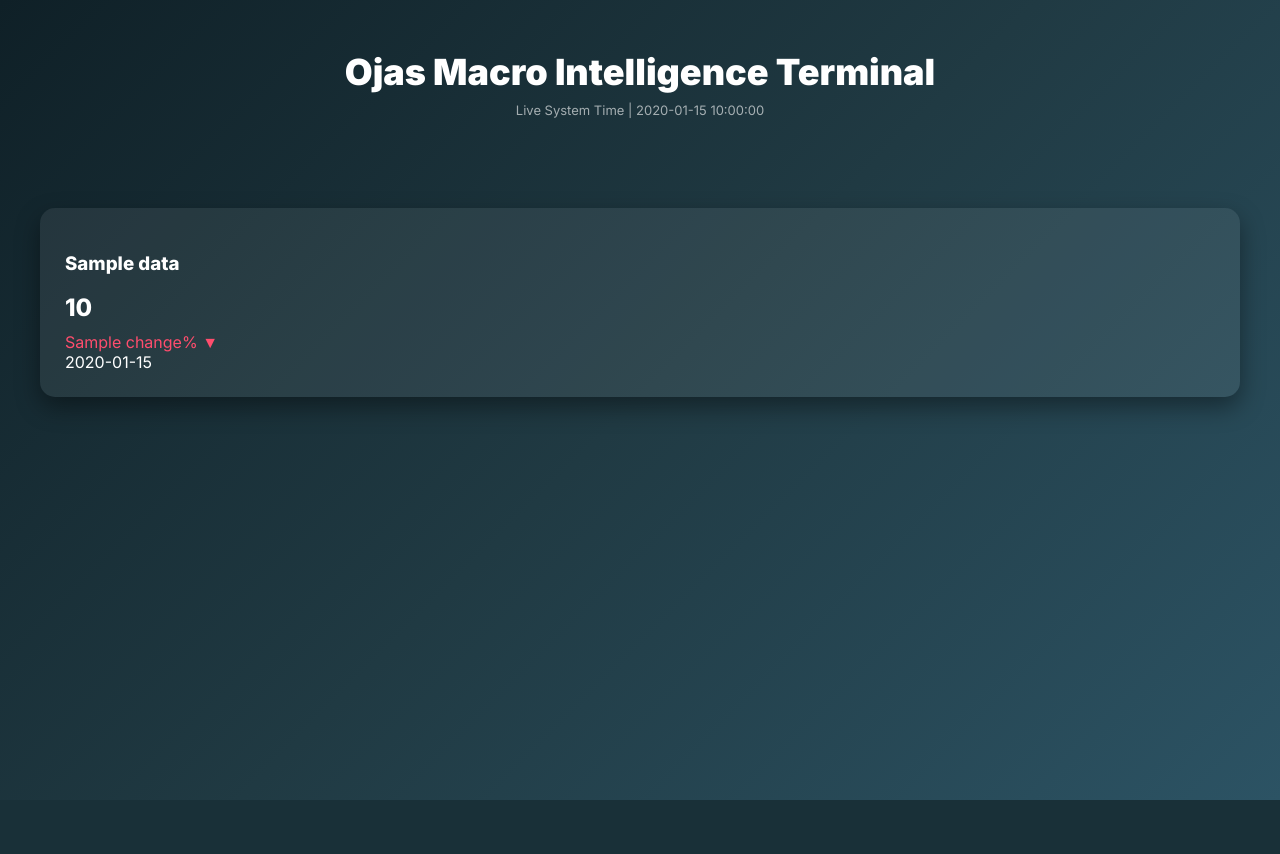
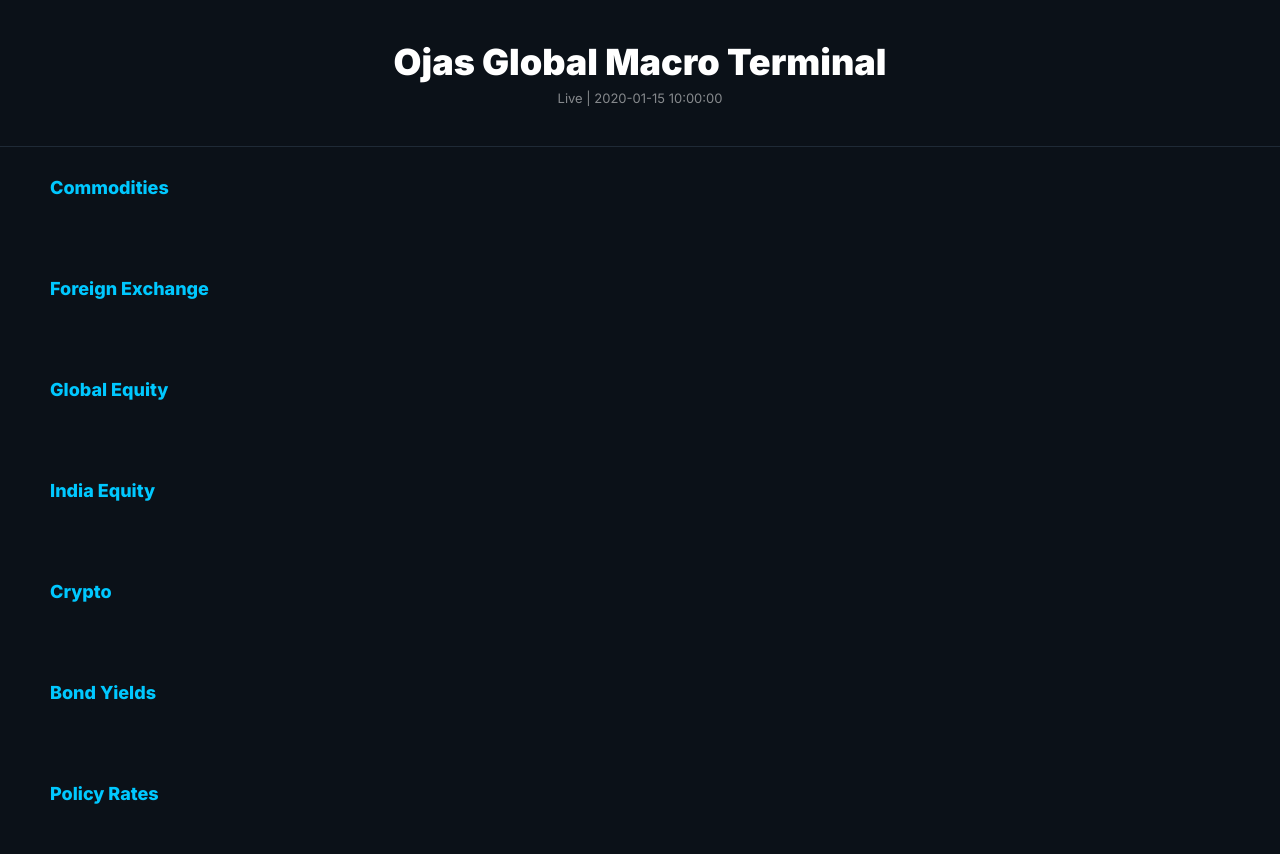
Before and after one commit to ojasb353-cmyk/ojas-market-tracker, a Flask app: template ojas_market_tracker/templates/index.html in a window 1280 px wide. Before the commit the page ends 800 px from the top, so only its background shows below. Run offline with Flask 3, Linux system fonts and the light colour scheme; the template is opened without the code that fills it: most values are stand-ins (such as "Sample title", 1, 10 or a date in 2020).

Commit message:
Full Bloomberg-style macro rebuild

```diff
--- a/ojas_market_tracker/app.py
+++ b/ojas_market_tracker/app.py
@@ -4,25 +4,54 @@ import datetime
 
 app = Flask(__name__)
 
+# Static rates
+FED_FUNDS = 5.50
+RBI_REPO = 6.50
+
 symbols = {
+    # Commodities (convert to INR)
+    "Crude Oil": "CL=F",
+    "Natural Gas": "NG=F",
+    "Gold": "GC=F",
+    "Silver": "SI=F",
+    "Copper": "HG=F",
+    "Wheat": "ZW=F",
+
+    # FX
+    "USD/INR": "USDINR=X",
+    "EUR/INR": "EURINR=X",
+    "AED/INR": "AEDINR=X",
+
+    # Global Equity
     "S&P 500": "^GSPC",
+    "Dow Jones": "^DJI",
+    "NASDAQ": "^IXIC",
+    "Shanghai Composite": "000001.SS",
+    "Hang Seng": "^HSI",
+
+    # India
     "NIFTY 50": "^NSEI",
-    "Gold (INR per 10g)": "GC=F",
+    "Sensex": "^BSESN",
+
+    # Crypto
     "Bitcoin": "BTC-USD",
+    "Ethereum": "ETH-USD",
+
+    # Bonds
     "US 10Y Yield": "^TNX",
+    "India 10Y": "^INDI10Y"
 }
-
-def get_usd_inr():
-    try:
-        usd = yf.Ticker("USDINR=X")
-        data = usd.history(period="1d")
-        return float(data["Close"].iloc[-1])
-    except:
-        return 83.0
 
 def get_data():
     data = {}
-    usd_inr = get_usd_inr()
+    usd_inr = 83.0
+
+    try:
+        usd = yf.Ticker("USDINR=X")
+        usd_data = usd.history(period="1d")
+        usd_inr = float(usd_data["Close"].iloc[-1])
+    except:
+        pass
 
     for name, ticker in symbols.items():
         try:
@@ -36,30 +65,48 @@ def get_data():
             previous = float(hist["Close"].iloc[-2])
             change = ((current - previous) / previous) * 100
 
-            # Gold conversion
-            if "Gold" in name:
+            # Commodities conversion
+            if name in ["Crude Oil", "Natural Gas", "Gold", "Silver", "Copper", "Wheat"]:
                 current = current * usd_inr
-                current = (current / 31.1035) * 10
                 price = f"₹ {current:,.2f}"
-            elif name == "NIFTY 50":
+
+            elif name in ["USD/INR", "EUR/INR", "AED/INR"]:
                 price = f"₹ {current:,.2f}"
-            elif name == "US 10Y Yield":
+
+            elif name in ["NIFTY 50", "Sensex"]:
+                price = f"₹ {current:,.2f}"
+
+            elif name in ["US 10Y Yield", "India 10Y"]:
                 price = f"{current:.2f}%"
+
             else:
                 price = f"$ {current:,.2f}"
 
             data[name] = {
                 "price": price,
                 "change": round(change, 2),
-                "sentiment": "Bullish 📈" if change > 0 else "Bearish 📉"
+                "sentiment": "Bullish" if change > 0 else "Bearish"
             }
 
         except:
             data[name] = {
-                "price": "Data Error",
+                "price": "N/A",
                 "change": 0,
                 "sentiment": "Unavailable"
             }
+
+    # Add policy rates
+    data["Fed Funds Rate"] = {
+        "price": f"{FED_FUNDS:.2f}%",
+        "change": 0,
+        "sentiment": "Stable"
+    }
+
+    data["RBI Repo Rate"] = {
+        "price": f"{RBI_REPO:.2f}%",
+        "change": 0,
+        "sentiment": "Stable"
+    }
 
     return data
 
@@ -68,9 +115,4 @@ def get_data():
 def home():
     market_data = get_data()
     now = datetime.datetime.now().strftime("%d %b %Y | %H:%M:%S")
-
-    return render_template(
-        "index.html",
-        data=market_data,
-        time=now
-    )
+    return render_template("index.html", data=market_data, time=now)
--- a/ojas_market_tracker/templates/index.html
+++ b/ojas_market_tracker/templates/index.html
@@ -1,95 +1,117 @@
 <!DOCTYPE html>
 <html>
 <head>
-    <title>Ojas Macro Intelligence Terminal</title>
+<title>Ojas Global Macro Terminal</title>
 <meta http-equiv="refresh" content="60">
 <link href="https://fonts.googleapis.com/css2?family=Inter:wght@400;600;800;900&display=swap" rel="stylesheet">
 
 <style>
-body {
-    background: linear-gradient(135deg,#0f2027,#203a43,#2c5364);
-    min-height:100vh;
+body{
+background:#0b1118;
+color:white;
 font-family:'Inter',sans-serif;
-    color:white;
 margin:0;
 }
 
-.header {
+.header{
+padding:40px;
 text-align:center;
-    padding:50px 20px;
+border-bottom:1px solid #1f2a36;
 }
 
-.title {
+.title{
 font-size:36px;
 font-weight:900;
 }
 
-.time {
-    margin-top:8px;
+.time{
+opacity:0.5;
 font-size:13px;
-    opacity:0.6;
+margin-top:6px;
 }
 
-.grid {
-    display:grid;
-    grid-template-columns:repeat(auto-fit,minmax(260px,1fr));
-    gap:25px;
-    padding:40px;
+.section{
+padding:30px 50px;
 }
 
-.card {
-    background:rgba(255,255,255,0.07);
-    padding:25px;
-    border-radius:15px;
-    box-shadow:0 10px 25px rgba(0,0,0,0.4);
+.section-title{
+font-size:18px;
+font-weight:700;
+margin-bottom:20px;
+color:#00c8ff;
 }
 
-.price {
-    font-size:24px;
-    font-weight:800;
-    margin:10px 0;
+.grid{
+display:grid;
+grid-template-columns:repeat(auto-fit,minmax(240px,1fr));
+gap:20px;
 }
 
-.positive { color:#00ffb3; }
-.negative { color:#ff4d6d; }
+.card{
+background:#121b26;
+padding:20px;
+border-radius:12px;
+border:1px solid #1f2a36;
+transition:0.2s;
+}
 
-.fallback {
-    text-align:center;
-    margin-top:60px;
-    font-size:18px;
-    opacity:0.7;
+.card:hover{
+border-color:#00c8ff;
 }
+
+.price{
+font-size:20px;
+font-weight:800;
+margin-top:6px;
+}
+
+.pos{color:#00ff9c;}
+.neg{color:#ff4d6d;}
+.small{font-size:12px;opacity:0.6;}
 </style>
 </head>
 <body>
 
 <div class="header">
-    <div class="title">Ojas Macro Intelligence Terminal</div>
-    <div class="time">Live System Time | {{ time }}</div>
+<div class="title">Ojas Global Macro Terminal</div>
+<div class="time">Live | {{ time }}</div>
 </div>
 
-{% if data and data|length > 0 %}
+{% set groups = {
+"Commodities":["Crude Oil","Natural Gas","Gold","Silver","Copper","Wheat"],
+"Foreign Exchange":["USD/INR","EUR/INR","AED/INR"],
+"Global Equity":["S&P 500","Dow Jones","NASDAQ","Shanghai Composite","Hang Seng"],
+"India Equity":["NIFTY 50","Sensex"],
+"Crypto":["Bitcoin","Ethereum"],
+"Bond Yields":["US 10Y Yield","India 10Y"],
+"Policy Rates":["Fed Funds Rate","RBI Repo Rate"]
+} %}
+
+{% for group, items in groups.items() %}
+<div class="section">
+<div class="section-title">{{ group }}</div>
 <div class="grid">
-    {% for name, item in data.items() %}
+{% for item in items %}
+{% if data[item] %}
 <div class="card">
-        <h3>{{ name }}</h3>
-        <div class="price">{{ item.price }}</div>
+<div>{{ item }}</div>
+<div class="price">{{ data[item].price }}</div>
 
-        {% if item.change > 0 %}
-            <div class="positive">{{ item.change }}% ▲</div>
+{% if data[item].change > 0 %}
+<div class="pos">{{ data[item].change }}% ▲</div>
+{% elif data[item].change < 0 %}
+<div class="neg">{{ data[item].change }}% ▼</div>
 {% else %}
-            <div class="negative">{{ item.change }}% ▼</div>
+<div class="small">Stable</div>
 {% endif %}
 
-        <div>{{ item.sentiment }}</div>
+<div class="small">{{ data[item].sentiment }}</div>
+</div>
+{% endif %}
+{% endfor %}
+</div>
 </div>
 {% endfor %}
-</div>
-{% else %}
-<div class="fallback">
-    Market data loading... Please refresh in a few seconds.
-</div>
-{% endif %}
 
 </body>
 </html>
```
Lines whose indentation alone changed are shown as unchanged.
